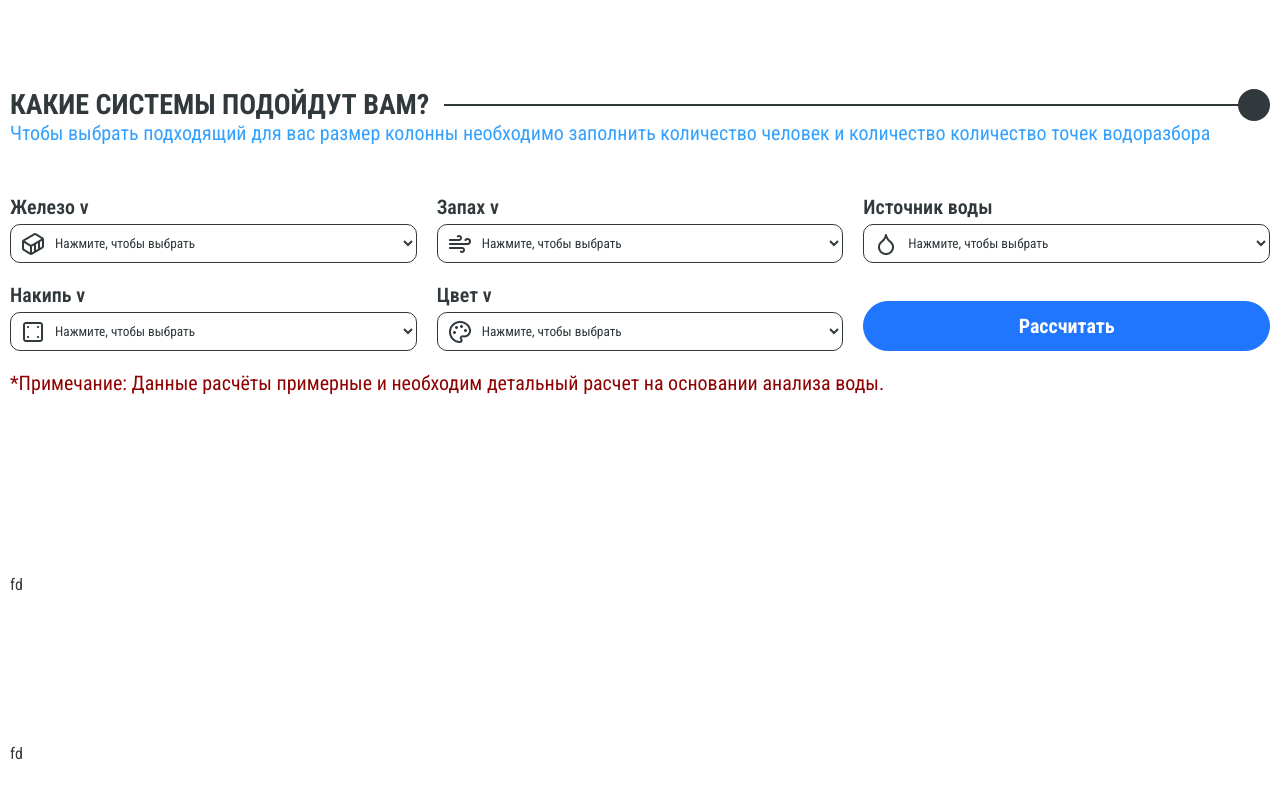
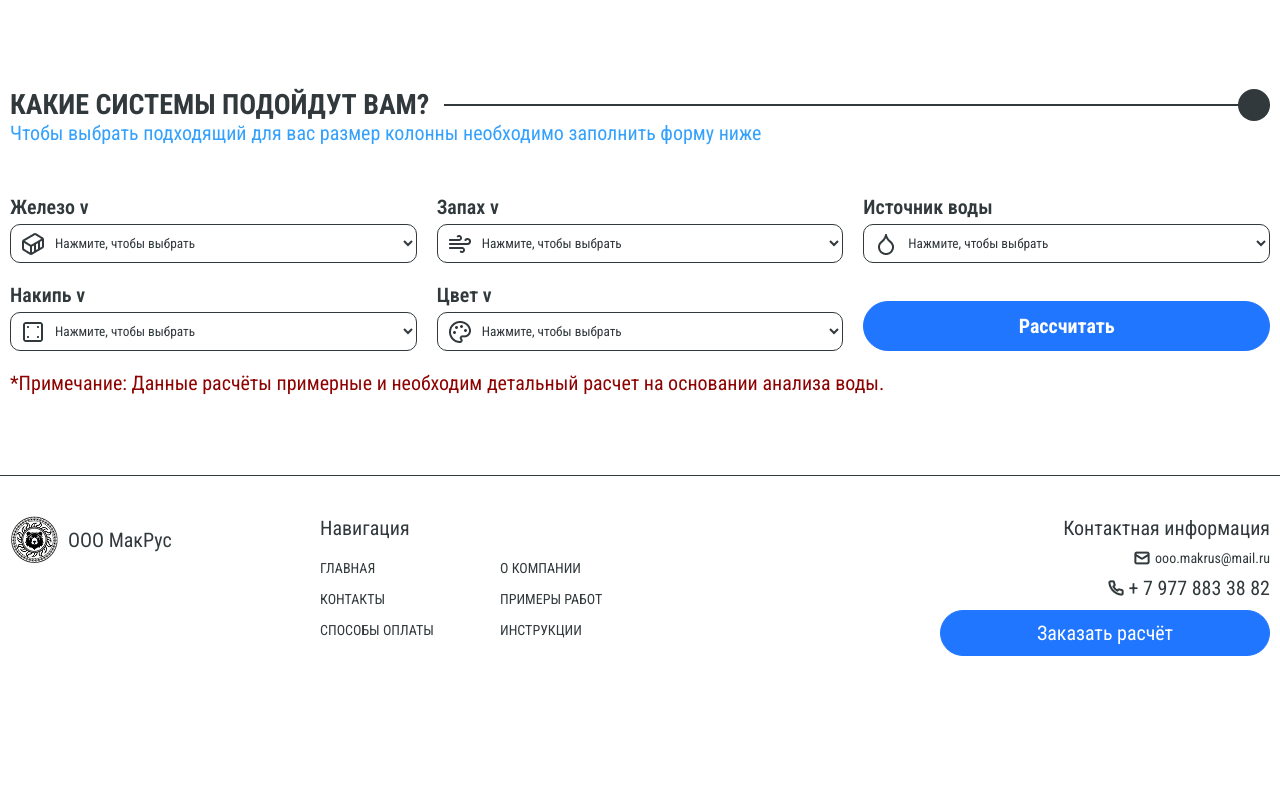
Before and after one commit to Fryaner/makrus, a Vue app: page / in a window 1280 px wide. Shown: the part 5320-6120 px from the top of the page. After the commit the page ends 6016 px from the top, so only its background shows below. Built offline with nearby package versions, Linux system fonts and the light colour scheme.

Commit message:
add: Добавил футер

```diff
--- a/src/App.vue
+++ b/src/App.vue
@@ -1,6 +1,7 @@
 <script setup>
 import { RouterView } from 'vue-router';
 import Header from '@/components/header/index.vue';
+import Footer from '@/components/footer/index.vue';
 import { useCounterStore } from '@/store/index'
 
 const store = useCounterStore()
@@ -8,17 +9,27 @@ const store = useCounterStore()
 
 <template>
     <div class="wrapper" :class="{active: store.isActive}">
-        <Header/>
-        <RouterView/>
+      <Header/>
+        <div class="flex-1">
+            <RouterView/>
         </div>
+
+      <Footer/>
+    </div>
 </template>
 <style scoped>
 .wrapper {
   position: relative;
   overflow: hidden;
+  display: flex;
+  flex-direction: column;
+  min-height: 100vh
 }
 .wrapper.active {
   overflow: hidden;
   height: 100vh;
 }
+.flex-1 {
+  flex: 1;
+}
 </style>
--- a/src/assets/styles/global.scss
+++ b/src/assets/styles/global.scss
@@ -7,7 +7,7 @@
 }
 
 body {
-    max-width: 1440px;
+    max-width: 1920px;
     margin: 0 auto;
 }
 
--- /dev/null
+++ b/src/components/footer/index.vue
@@ -0,0 +1,210 @@
+<template>
+    <footer class="footer">
+        <div class="footer__logo">
+            <img src="@/assets/images/logo.png" alt=""/>
+            <h3 class="footer__title">ООО МакРус</h3>
+        </div>
+        <nav class="footer__nav">
+            <h3 @click="test()">Навигация</h3>
+            <ul>
+                <li><a @click="toHome()">ГЛАВНАЯ</a></li>
+                <li><a @click="toAbout()">О КОМПАНИИ</a></li>
+                <li><a @click="toContacts()">КОНТАКТЫ</a></li>
+                <li><a @click="toDelivery()">ПРИМЕРЫ РАБОТ</a></li>
+                <li><a @click="toExample()">СПОСОБЫ ОПЛАТЫ </a></li>
+                <li><a @click="toExample()">ИНСТРУКЦИИ</a></li>
+            </ul>
+        </nav>
+        <div class="footer__contacts">
+            <h3>Контактная информация</h3>
+            <a href="mailto:ooo.makrus@mail.ru" class="footer__mail"><img src="@/assets/icons/mail.png" alt=""/>ooo.makrus@mail.ru</a>
+            <a href="tel:+ 79778833882" class="footer__phone"><img src="@/assets/icons/phone.png" alt=""/>+ 7  977 883 38 82</a>
+            <button>Заказать расчёт</button>
+        </div>
+    </footer>
+</template>
+
+<script setup>
+import { useCounterStore } from '@/store/index'
+import router from '@/router'
+const store = useCounterStore()
+
+function test() {
+
+}
+function toHome() {
+    store.isActive = false
+    router.push({
+    path: '/'
+  })
+}
+function toAbout() {
+    store.isActive = false
+    router.push({
+    path: '/about'
+  })
+}
+function toContacts() {
+    store.isActive = false
+    router.push({
+    path: '/contacts'
+  })
+}
+function toDelivery() {
+    store.isActive = false
+    router.push({
+    path: '/delivery'
+  })
+}
+function toExample() {
+    store.isActive = false
+    router.push({
+    path: '/example'
+  })
+}
+</script>
+
+<style lang="scss" scoped>
+    .footer {
+        background-color: white;
+        color: $color-white;
+        padding: 40px 10px;
+        margin-top: 50px;
+        border-top: 1px solid $color-black;
+        display: grid;
+        grid-template-columns: 1.5fr 3fr 330px;
+        justify-content: space-between ;
+        align-items: flex-start;
+
+        @media screen and (max-width: $tablet-max-width) {
+            grid-template-columns: 1fr;
+            padding: 15px 10px;
+            gap: 20px;
+        }
+
+
+
+        &__logo {
+            display: flex;
+            gap: 10px;
+            align-items: center;
+            font-size: 20px;
+        }
+
+        &__nav {
+            display: flex;
+            flex-direction: column;
+            gap: 20px;
+
+            @media screen and (max-width: $tablet-max-width) {
+                    grid-template-columns: 1fr;
+                    gap: 20px;
+                }
+
+
+            h3 {
+                font-size: 20px;
+            }
+
+            ul {
+                display: grid;
+                grid-template-columns: 150px 150px;
+                grid-template-rows: 1fr 1fr 1fr;
+                row-gap: 15px;
+                column-gap: 30px;
+                font-size: 14px;
+
+
+                @media screen and (max-width: $tablet-max-width) {
+                    grid-template-columns: 1fr;
+                    grid-template-rows: none;
+                    row-gap: 30px;
+
+                    li {
+                        border-bottom: 1px solid $color-black;
+                        padding-bottom: 15px;
+                    }
+                }
+            }
+
+
+
+            a {
+                cursor: pointer;
+                    @media (hover:hover) {
+                        &:hover {
+                        color: $color-dark-blue;
+                    }
+                }
+
+                @media screen and (max-width: $mobile-max-width) {
+                    font-size: 12px;
+                }
+            }
+        }
+
+        &__title {
+            font-size: 20px;
+        }
+
+        &__mail {
+            font-size: 14px;
+        }
+
+        &__phone {
+            font-size: 20px;
+        }
+
+        &__contacts {
+            display: flex;
+            flex-direction: column;
+            gap: 10px;
+
+            h3 {
+                font-size: 20px;
+                text-align: right;
+
+                @media screen and (max-width: $tablet-max-width) {
+                    display: flex;
+                    justify-content: center;
+                }
+            }
+
+            a {
+                display: flex;
+                gap: 5px;
+                align-items: center;
+                justify-content: flex-end;
+
+                @media screen and (max-width: $tablet-max-width) {
+                    justify-content: center;
+                }
+
+                @media (hover:hover) {
+                        &:hover {
+                        color: $color-dark-blue;
+                    }
+                }
+            }
+
+            button {
+                cursor: pointer;
+                transition: .5s;
+                background-color: $color-dark-blue;
+                border: 1px solid $color-dark-blue;
+                color: $color-white;
+                padding: 10px 40px;
+                font-size: 20px;
+                border-radius: 30px;
+
+                @media (hover:hover) {
+                    &:hover {
+                        background-color: $color-white;
+                        border: 1px solid $color-dark-blue;
+                        color: $color-dark-blue;
+                    }
+                }
+            }
+        }
+    }
+</style>
--- a/src/components/header/index.vue
+++ b/src/components/header/index.vue
@@ -1,5 +1,4 @@
 <script setup lang="ts">
-import { RouterLink } from 'vue-router';
 import { useCounterStore } from '@/store/index'
 import router from '@/router'
 const store = useCounterStore()
--- a/src/components/selected/index.vue
+++ b/src/components/selected/index.vue
@@ -2,7 +2,7 @@
     <section>
         <Title>
             <template #title>КАКИЕ СИСТЕМЫ ПОДОЙДУТ ВАМ?</template>
-            <template #sub-title>Чтобы выбрать подходящий для вас размер колонны необходимо заполнить количество человек и количество количество точек водоразбора</template>
+            <template #sub-title>Чтобы выбрать подходящий для вас размер колонны необходимо заполнить форму ниже</template>
         </Title>
         <div class="calculation">
             <div class="calculation__values">
@@ -366,6 +366,7 @@ async function calcuatedResult() {
     &__btn {
         display: flex;
         button {
+            cursor: pointer;
             padding: 15px 100px;
             font-size: 20px;
             color: $color-white;
--- a/src/pages/mainPage.vue
+++ b/src/pages/mainPage.vue
@@ -13,17 +13,6 @@ import Selected from '@/components/selected/index.vue'
         <Softening/>
         <Osmosis/>
         <Selected/>
-        <p>fd</p>
-        <p>fd</p>
-        <p>fd</p>
-        <p>fd</p>
-        <p>fd</p>
-        <p>fd</p>
-              <p>fd</p>
-                    <p>fd</p>
-                          <p>fd</p>
-                          <p>fd</p>
-                          <p>fd</p>
     </main>
 </template>
 
```
Also changed, not shown: src/assets/icons/mail.png (added), src/assets/icons/phone.png (added), src/components/footer/index.js (deleted).
